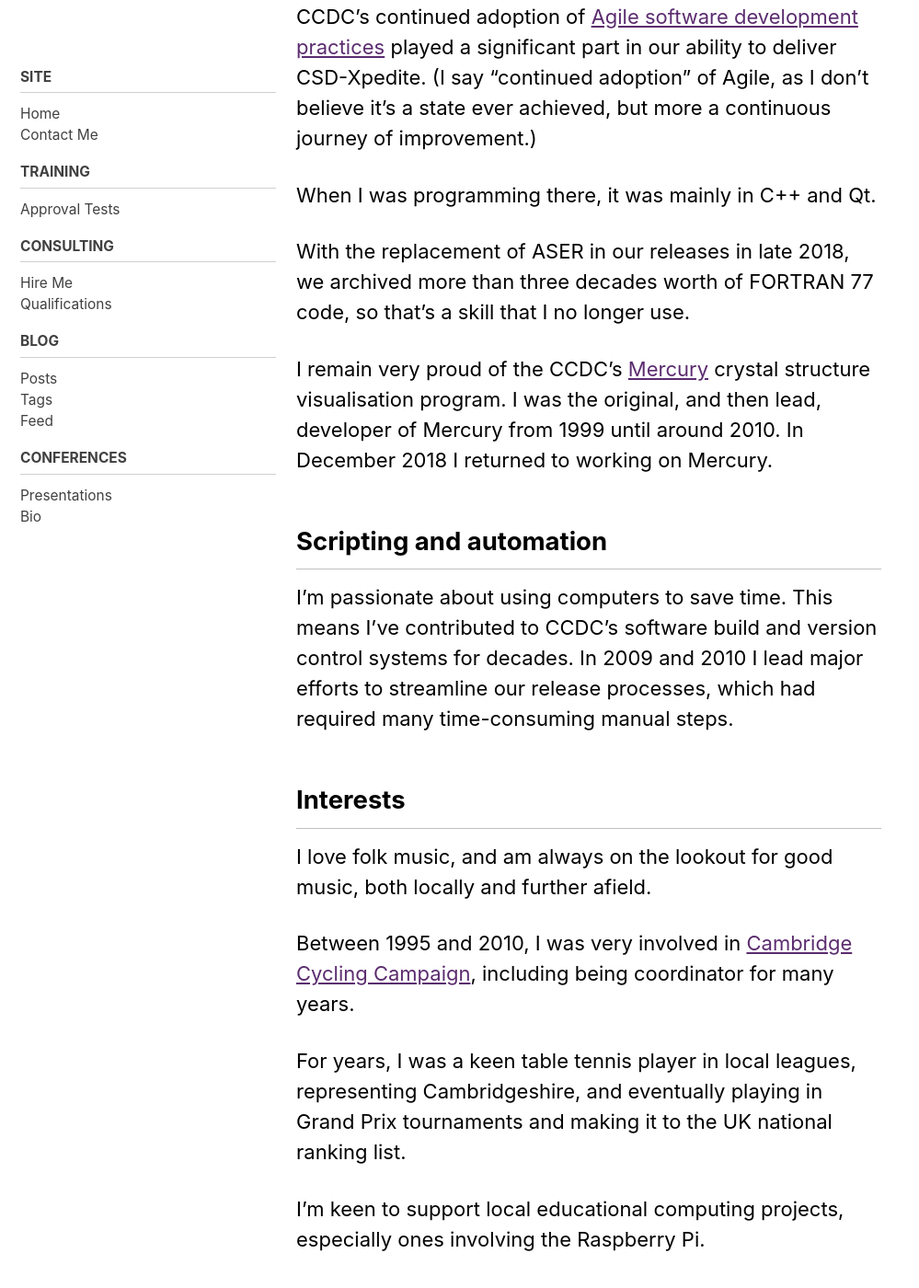
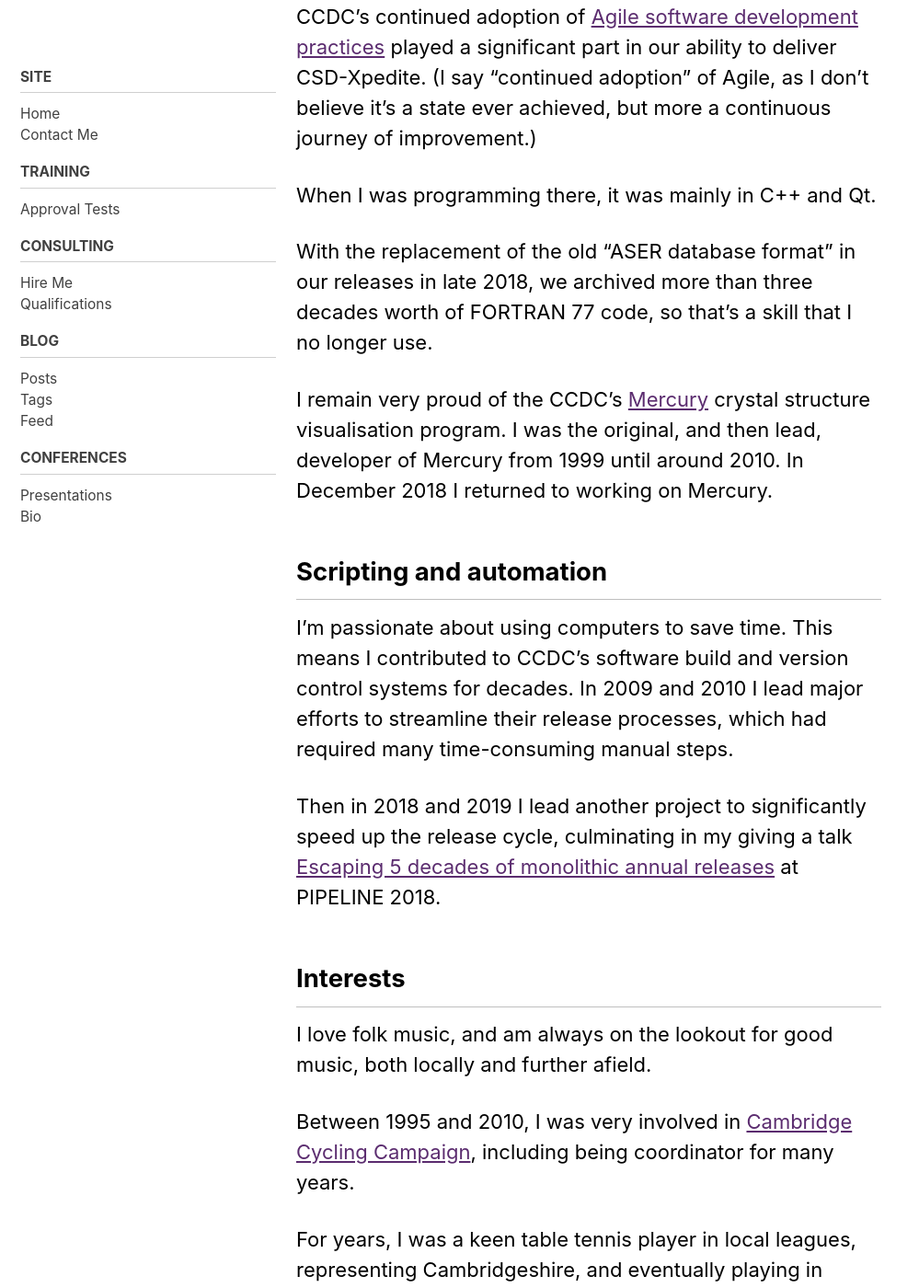
Before and after one commit to claremacrae/claremacrae.github.io, a Jekyll site: the page built from background.md, in a window 1280 px wide and 1400 px high, scrolled down 1245 px. Shown: the whole window at 92% size, without its empty margins (0-999 px from the left). Built offline with Jekyll 4.4.1, drawn with Linux system fonts in a browser that asks for light colours; cached includes are drawn as plain includes; nearby versions of some CDN libraries.

Commit message:
More updates to background.md

```diff
--- a/background.md
+++ b/background.md
@@ -30,13 +30,15 @@
 
 When I was programming there, it was mainly in C++ and Qt.
 
-With the replacement of ASER in our releases in late 2018, we archived more than three decades worth of FORTRAN 77 code, so that's a skill that I no longer use.
+With the replacement of the old "ASER database format" in our releases in late 2018, we archived more than three decades worth of FORTRAN 77 code, so that's a skill that I no longer use.
 
 I remain very proud of the CCDC's [Mercury](http://www.ccdc.cam.ac.uk/Solutions/CSDSystem/Pages/Mercury.aspx) crystal structure visualisation program. I was the original, and then lead, developer of Mercury from 1999 until around 2010. In December 2018 I returned to working on Mercury.
 
 ## Scripting and automation
 
-I’m passionate about using computers to save time. This means I’ve contributed to CCDC’s software build and version control systems for decades. In 2009 and 2010 I lead major efforts to streamline our release processes, which had required many time-consuming manual steps.
+I’m passionate about using computers to save time. This means I contributed to CCDC’s software build and version control systems for decades. In 2009 and 2010 I lead major efforts to streamline their release processes, which had required many time-consuming manual steps.
+
+Then in 2018 and 2019 I lead another project to significantly speed up the release cycle, culminating in my giving a talk [Escaping 5 decades of monolithic annual releases](https://www.youtube.com/watch?v=dxXNvRvBzgM) at PIPELINE 2018.
 
 ## Interests
 
```
